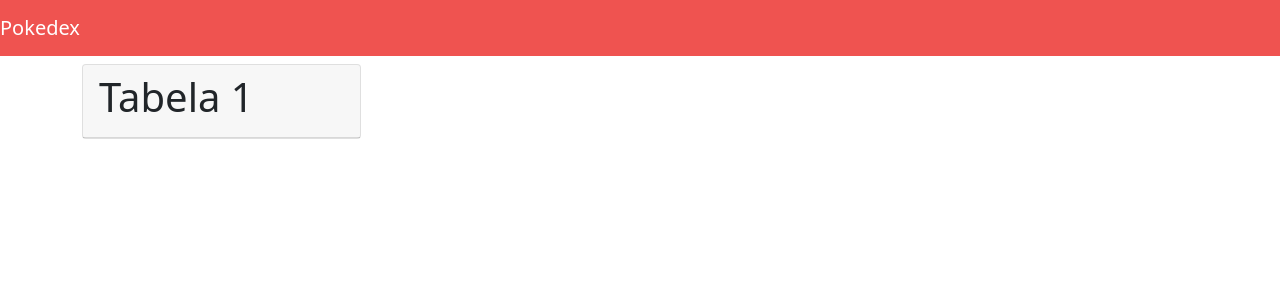
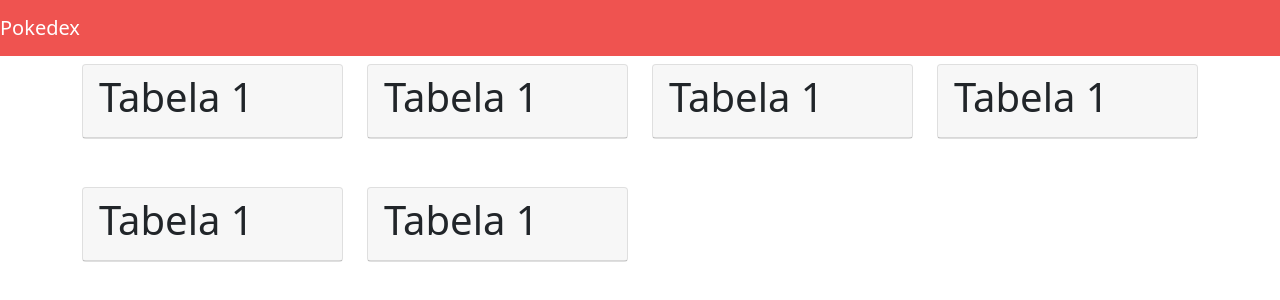
Before and after one commit to NullPointerExceptionRun/Pokedex-react, a React (Create React App) app: page / in a window 1280 px wide. Shown: the top 300 px of the page. Built offline with nearby package versions, Linux system fonts and the light colour scheme; the HTML template or start-up script is replaced by a standard one.

Commit message:
incluindo mais informações para consumo da API

```diff
--- a/src/components/pokemon/PokemonList.js
+++ b/src/components/pokemon/PokemonList.js
@@ -4,7 +4,12 @@ import PokemonCard from './PokemonCard';
 export default class PokemonList extends Component {
     render() {
         return (
-            <div>
+            <div className="row">
+                <PokemonCard  />
+                <PokemonCard  />
+                <PokemonCard  />
+                <PokemonCard  />
+                <PokemonCard  />
                 <PokemonCard  />
             </div>
         )
```
